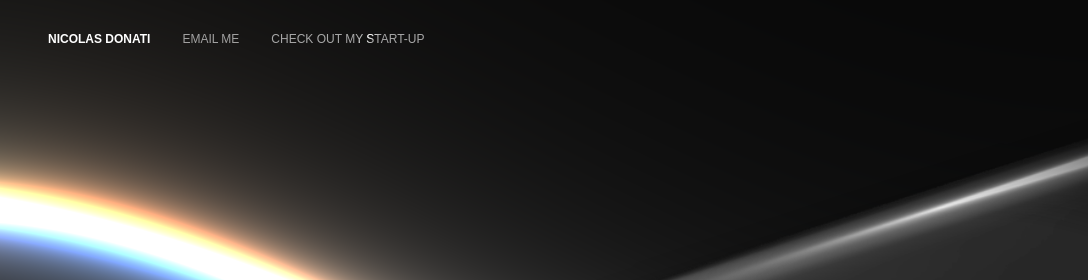
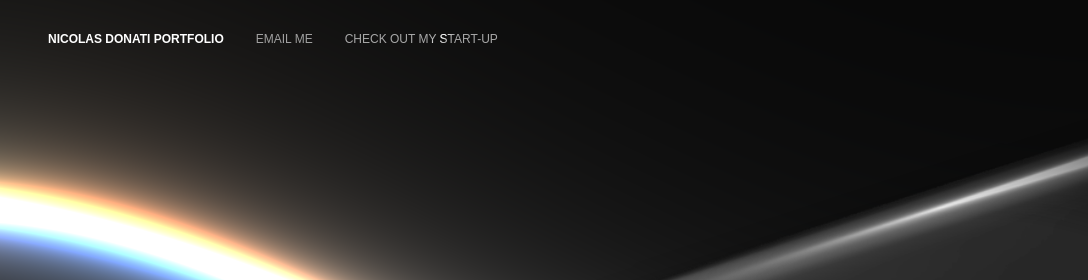
Before and after one commit to n-donati/WebPortfolio, a plain HTML site: page index.html in a window 1280 px wide. Shown: the top 280 px of the page, 0-1088 px from the left. Drawn offline with nearby package versions, Linux system fonts and the light colour scheme; animation ran at ten frames a second; a web font is replaced by a local one.

Commit message:
Update index.html

```diff
--- a/index.html
+++ b/index.html
@@ -6,7 +6,7 @@
 	<meta name="viewport" content="width=device-width, initial-scale=1, maximum-scale=1, user-scalable=no">
 	<title>Nicolas Donati | Portfolio</title>
 	<meta name="description" content="Web portfolio of Nicolas Donati" />
-	<meta name="keywords" content="Nicolas Donati, Portfolio, SWE, Developer, Software Engineer" />
+	<meta name="keywords" content="Nicolas Donati, Portfolio, SWE, Developer, Software Engineer, CS" />
 	<meta name="author" content="Nicolas Donati" />
 	<link rel="shortcut icon" href="favicon.ico">
 	<link rel="stylesheet" href="https://use.typekit.net/lsf5xpv.css">
@@ -19,7 +19,7 @@
 		<header class="frame frame--header" style="overflow: hidden;">
 			<canvas id="webgl-canvas" class="background-canvas"></canvas>
 			<img src="media/img/1.png" alt="Background image" class="background-image">
-			<h1 class="frame__title">NICOLAS DONATI</h1>
+			<h1 class="frame__title">Nicolas Donati Portfolio</h1>
 			<a class="frame__back" href="mailto:nico.donati@pm.me">EMAIL ME</a>
 			<a class="frame__prev text-silver" href="#" target="_blank">CHECK OUT MY START-UP</a>
 			<div class="frame__sub">
```
